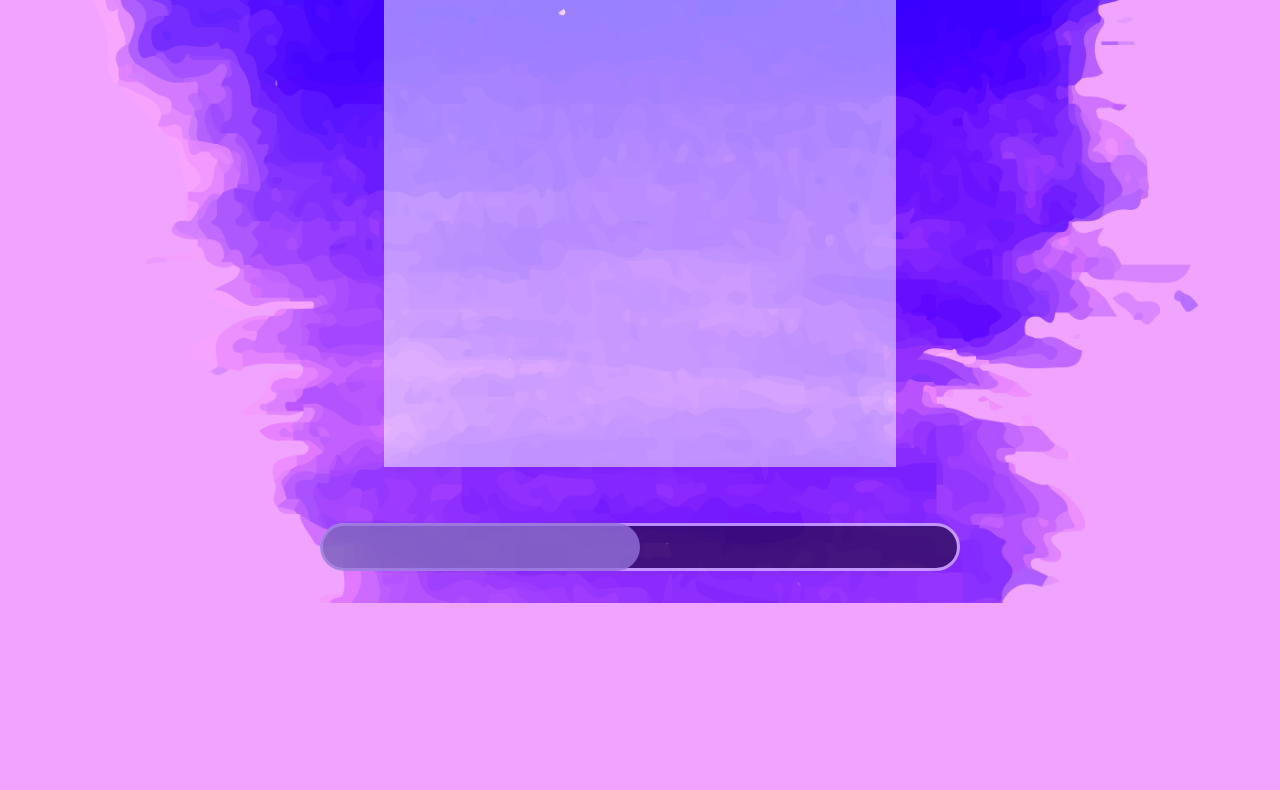
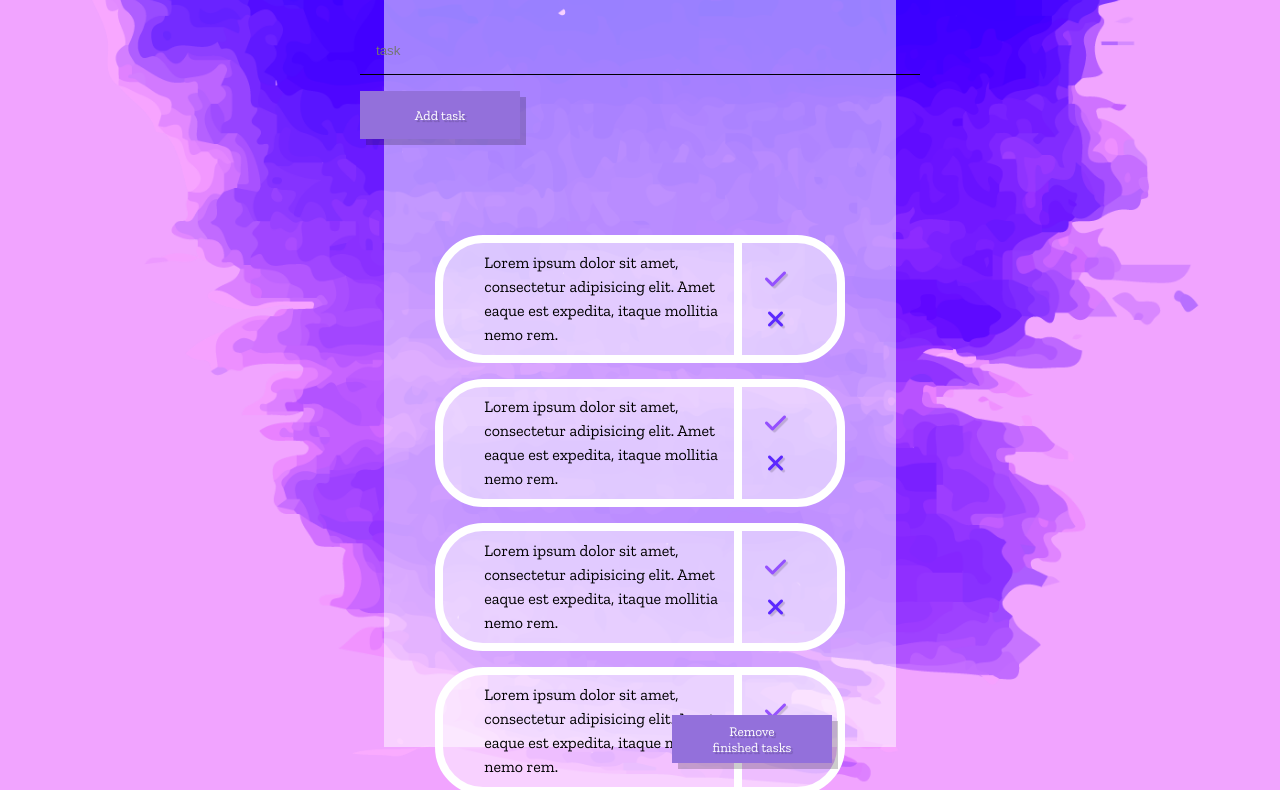
Before and after one commit to Cenora6/To-Do-List, a plain HTML site: page index.html in a window 1280 px wide. Shown: the part 197-987 px from the top of the page. Before the commit the page ends 800 px from the top, so only its background shows below. Drawn offline with nearby package versions, Linux system fonts and the light colour scheme.

Commit message:
Added delete and done buttons styling

```diff
--- a/css/style.css
+++ b/css/style.css
@@ -13,7 +13,17 @@ body {
     position: relative;
     background: #F1A4FF url("../images/background.png") no-repeat center;
     background-size: cover;
-    overflow: hidden;
+    overflow-x: hidden;
+}
+
+h1 {
+    font-family: 'Pacifico', cursive;
+    position: absolute;
+    font-size: 3rem;
+    color: #FFF;
+    top: 6rem;
+    font-weight: 300;
+    text-shadow: 6px 6px 0 rgba(0,0,0,0.2);
 }
 
 .todoList {
@@ -23,7 +33,7 @@ body {
     flex-direction: column;
     width: 40%;
     height: 80%;
-    margin: auto 0;
+    margin: 2rem 0;
     z-index: 1;
 }
 
@@ -34,24 +44,102 @@ body {
     opacity: 0.5;
     z-index: -1;
     width: 40%;
-    height: 80%;
+    height: 100%;
+    margin-bottom: 4rem;
+}
 
+.toDoForm {
+    margin: 4rem 0;
 }
 
 .toDoForm input {
+    margin: 1rem 0;
     padding: 1rem;
     width: 35rem;
     height: 3rem;
-    margin: 2rem 0;
     background: transparent;
     border-top: none;
     border-left: none;
     border-right: none;
     border-bottom: 1px solid black;
+    outline: none;
 }
 
-.toDoList input:focus {
+.list {
+    width: 80%;
+}
+
+.list li {
+    padding: 0.5rem 1rem;
+    list-style-type: none;
+    background:  rgba(255,255,255, 0.5);
+    border: 0.5rem solid #FFF;
+    border-radius: 3rem;
+    margin: 1rem 0;
+    display: flex;
+    justify-content: center;
+    align-items: center;
+    font-family: 'Zilla Slab', serif;
+    font-weight: 300;
+    line-height: 1.5rem;
+}
+
+.list li p {
+    width: 75%;
+    padding: 0 1rem;
+}
+
+.list li div {
     position: relative;
+    height: 5rem;
+    width: 20%;
+    display: flex;
+    justify-content: center;
+    align-items: center;
+    text-align: right;
+    flex-direction: column;
+}
+
+.fas {
+    font-size: 1.5rem;
+    position: absolute;
+    cursor: pointer;
+}
+
+.delete {
+    color: #3B00FF;
+    text-shadow: 2px 2px 1px rgba(0,0,0,0.2);
+}
+
+.check {
+    color: #8132FF;
+    text-shadow: 2px 2px 1px rgba(0,0,0,0.2);
+}
+
+.icon-default {
+    transition: opacity .3s, transform .3s;
+    opacity: 0.8;
+}
+
+.icon-hover {
+    transition: opacity .3s, transform .3s;
+    opacity: 0;
+}
+
+.check:hover .icon-hover, .delete:hover .icon-hover {
+    opacity: 0.8;
+}
+
+.check:hover .icon-default, .delete:hover .icon-default {
+    opacity: 0;
+}
+
+.list li span {
+    height: 7rem;
+    width: 0.5rem;
+    background: #FFFFFF;
+    position: absolute;
+    right: 42%;
 }
 
 .progressBar {
@@ -69,10 +157,37 @@ body {
 
 .progressBar span {
     position: absolute;
-    bottom: 2rem;
+    top: 2rem;
     width: 20rem;
     height: 3rem;
     background: mediumpurple;
     border-radius: 3rem;
     opacity: 0.8;
 }
+
+button {
+    padding: 0.5rem 2.5rem;
+    width: 10rem;
+    height: 3rem;
+    background: mediumpurple;
+    border: none;
+    box-shadow: 6px 6px 0 rgba(0,0,0,0.2);
+    font-family: 'Zilla Slab', serif;
+    color: #FFF;
+    text-shadow: 2px 2px 1px rgba(0,0,0,0.2);
+    outline: none;
+    cursor: pointer;
+    margin-bottom: 1rem;
+    transition: all 0.5s;
+}
+
+button:hover {
+    border-radius: 1rem;
+    opacity: 0.8;
+}
+
+.removeAll {
+    position: absolute;
+    bottom: -11rem;
+    right: 35%;
+}
--- a/index.html
+++ b/index.html
@@ -4,10 +4,22 @@
     <meta charset="UTF-8">
     <title>CodersLab</title>
     <link rel="stylesheet" href="css/style.css">
+    <link href="https://fonts.googleapis.com/css?family=Pacifico&display=swap" rel="stylesheet">
+    <link href="https://fonts.googleapis.com/css?family=Zilla+Slab:300,400,500,600,700&display=swap" rel="stylesheet">
+    <script src="https://kit.fontawesome.com/e817da4ca7.js" crossorigin="anonymous"></script>
+
 </head>
 <body>
 
+<section class="progressBar">
+    <div class="bar"></div>
+    <span></span>
+</section>
+
+
 <section class="todoList">
+
+    <h1>To Do List</h1>
 
     <form class="toDoForm">
         <span></span>
@@ -17,22 +29,71 @@
 
     <div class="list">
         <ul id="taskList">
-
+            <li>
+                <p>Lorem ipsum dolor sit amet, consectetur adipisicing elit. Amet eaque est expedita, itaque mollitia nemo rem.</p>
+                <span></span>
+                <div>
+                    <div class="check">
+                        <i class="fas fa-check icon-default"></i>
+                        <i class="fas fa-check-circle icon-hover"></i>
+                    </div>
+                    <div class="delete">
+                        <i class="fas fa-times icon-default"></i>
+                        <i class="fas fa-times-circle icon-hover"></i>
+                    </div>
+                </div>
+            </li>
+            <li>
+                <p>Lorem ipsum dolor sit amet, consectetur adipisicing elit. Amet eaque est expedita, itaque mollitia nemo rem.</p>
+                <span></span>
+                <div>
+                    <div class="check">
+                        <i class="fas fa-check icon-default"></i>
+                        <i class="fas fa-check-circle icon-hover"></i>
+                    </div>
+                    <div class="delete">
+                        <i class="fas fa-times icon-default"></i>
+                        <i class="fas fa-times-circle icon-hover"></i>
+                    </div>
+                </div>
+            </li>
+            <li>
+                <p>Lorem ipsum dolor sit amet, consectetur adipisicing elit. Amet eaque est expedita, itaque mollitia nemo rem.</p>
+                <span></span>
+                <div>
+                    <div class="check">
+                        <i class="fas fa-check icon-default"></i>
+                        <i class="fas fa-check-circle icon-hover"></i>
+                    </div>
+                    <div class="delete">
+                        <i class="fas fa-times icon-default"></i>
+                        <i class="fas fa-times-circle icon-hover"></i>
+                    </div>
+                </div>
+            </li>
+            <li>
+                <p>Lorem ipsum dolor sit amet, consectetur adipisicing elit. Amet eaque est expedita, itaque mollitia nemo rem.</p>
+                <span></span>
+                <div>
+                    <div class="check">
+                        <i class="fas fa-check icon-default"></i>
+                        <i class="fas fa-check-circle icon-hover"></i>
+                    </div>
+                    <div class="delete">
+                        <i class="fas fa-times icon-default"></i>
+                        <i class="fas fa-times-circle icon-hover"></i>
+                    </div>
+                </div>
+            </li>
 
         </ul>
     </div>
 
-    <div>
+    <div class="removeAll">
         <button id="removeFinishedTasksButton">Remove finished tasks</button>
     </div>
 
 </section>
 
-<section class="progressBar">
-    <div class="bar"></div>
-    <span></span>
-</section>
-
-
 </body>
 </html>
```
